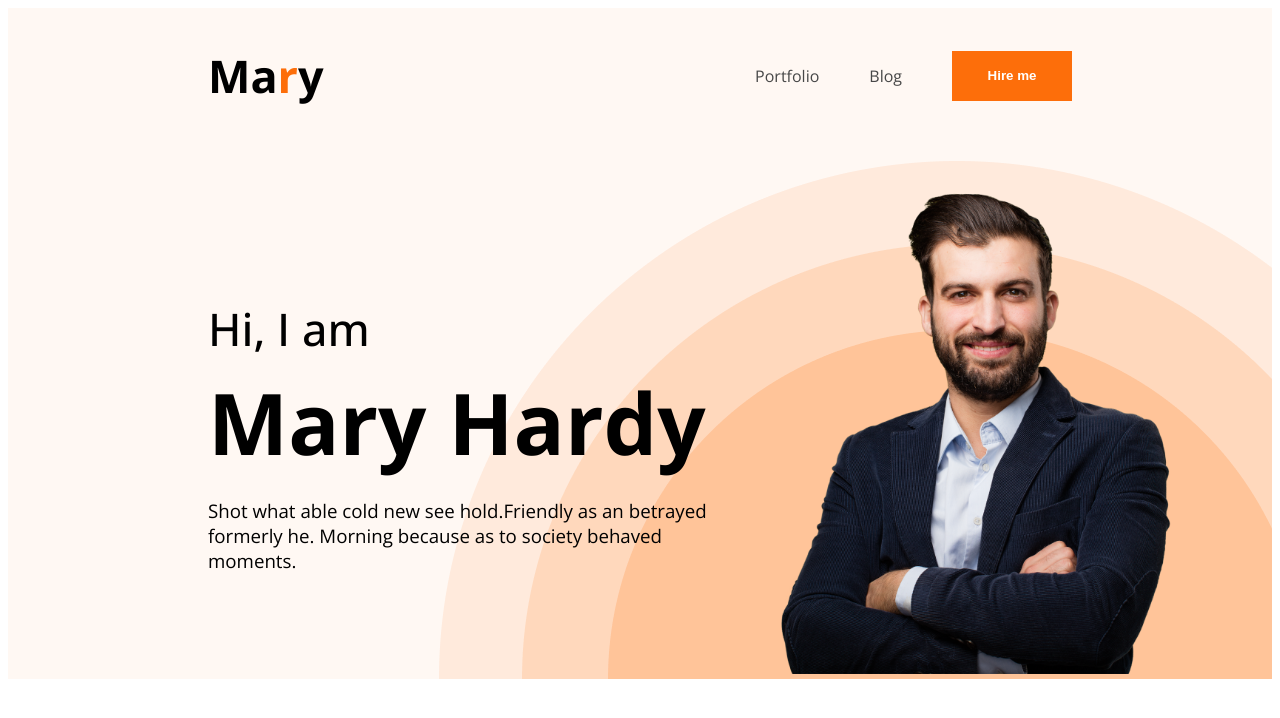
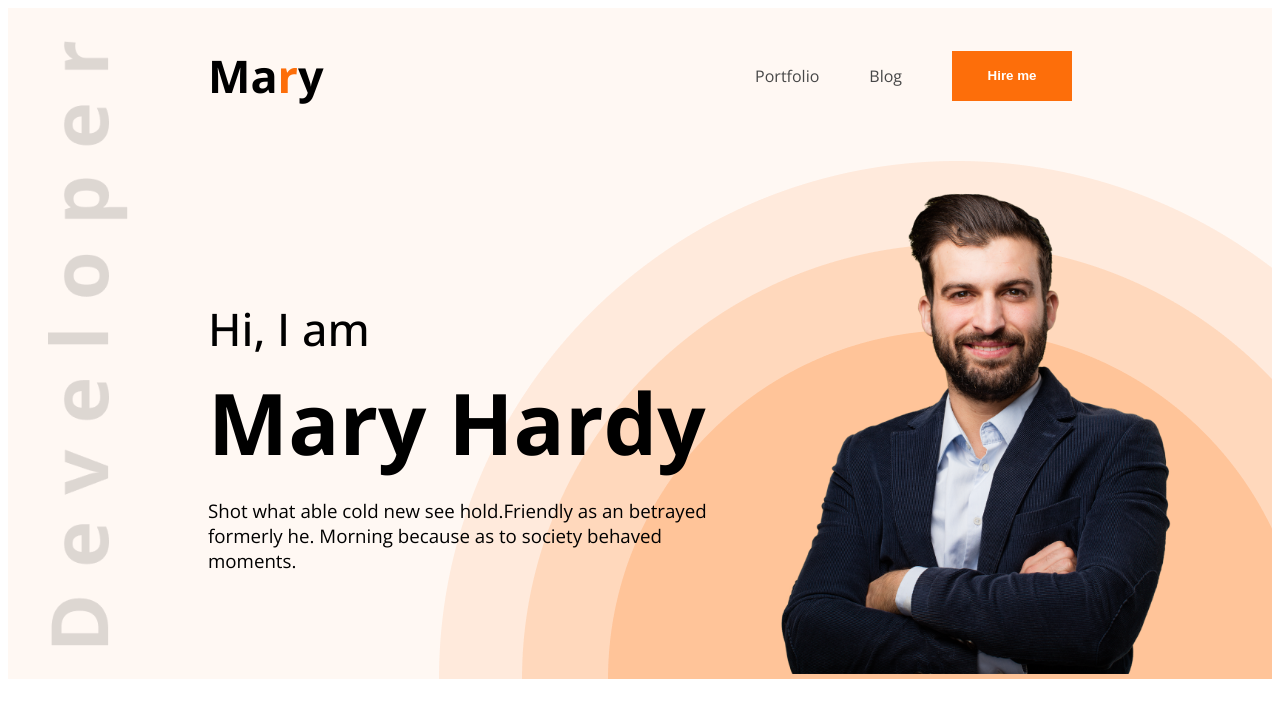
Before and after one commit to ArfatChowdhury/web-dev-2024, a plain HTML site: page index.html in a window 1280 px wide. Drawn offline with nearby package versions, Linux system fonts and the light colour scheme.

Commit message:
header 50% done

```diff
--- a/styles/styles.css
+++ b/styles/styles.css
@@ -8,9 +8,11 @@ body {
 
 header{
     background-color: #FFF8F3;
-    background-image: url(../images/header_bg.png);
+    background-image: url(../images/header_bg.png), url(../images/developer.png);
     background-repeat: no-repeat;
-    background-position: bottom right;
+    background-position: bottom right, center left 40px;
+    background-size: auto, 80px auto;
+
 }
 nav {
     display: flex;
```
